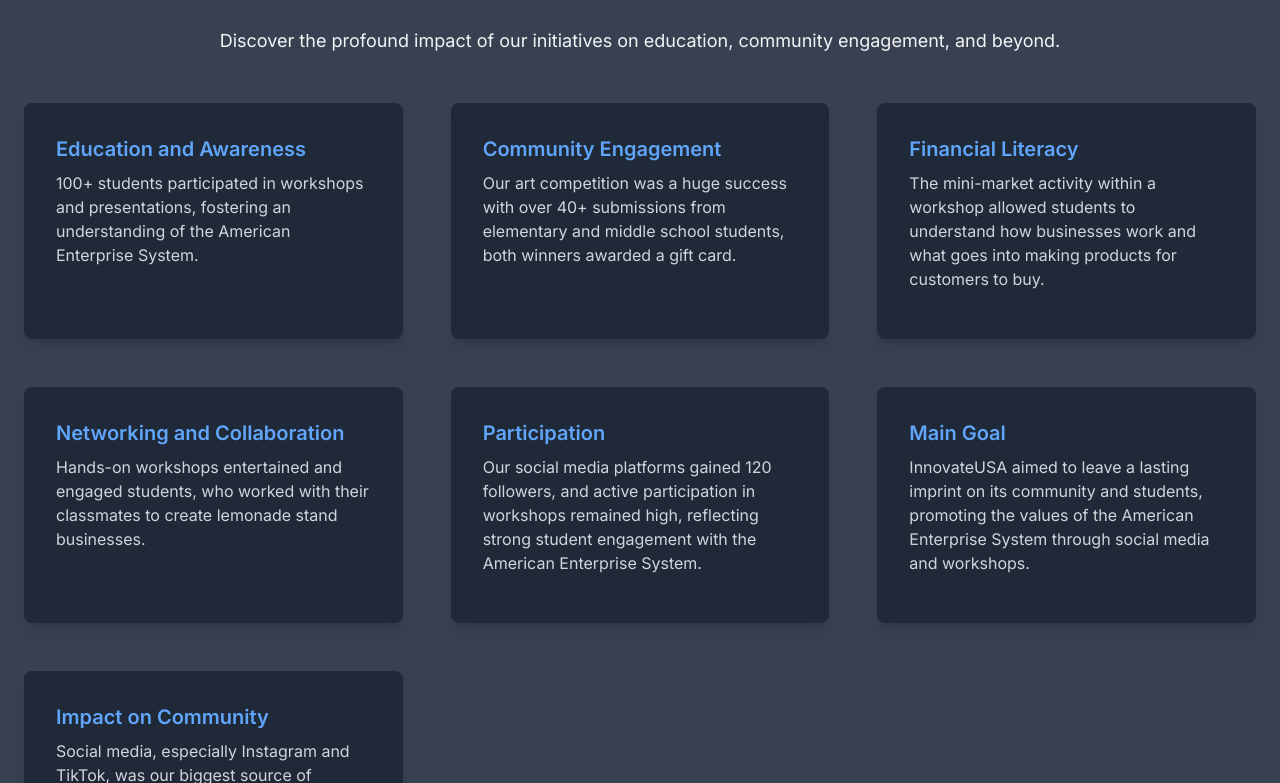
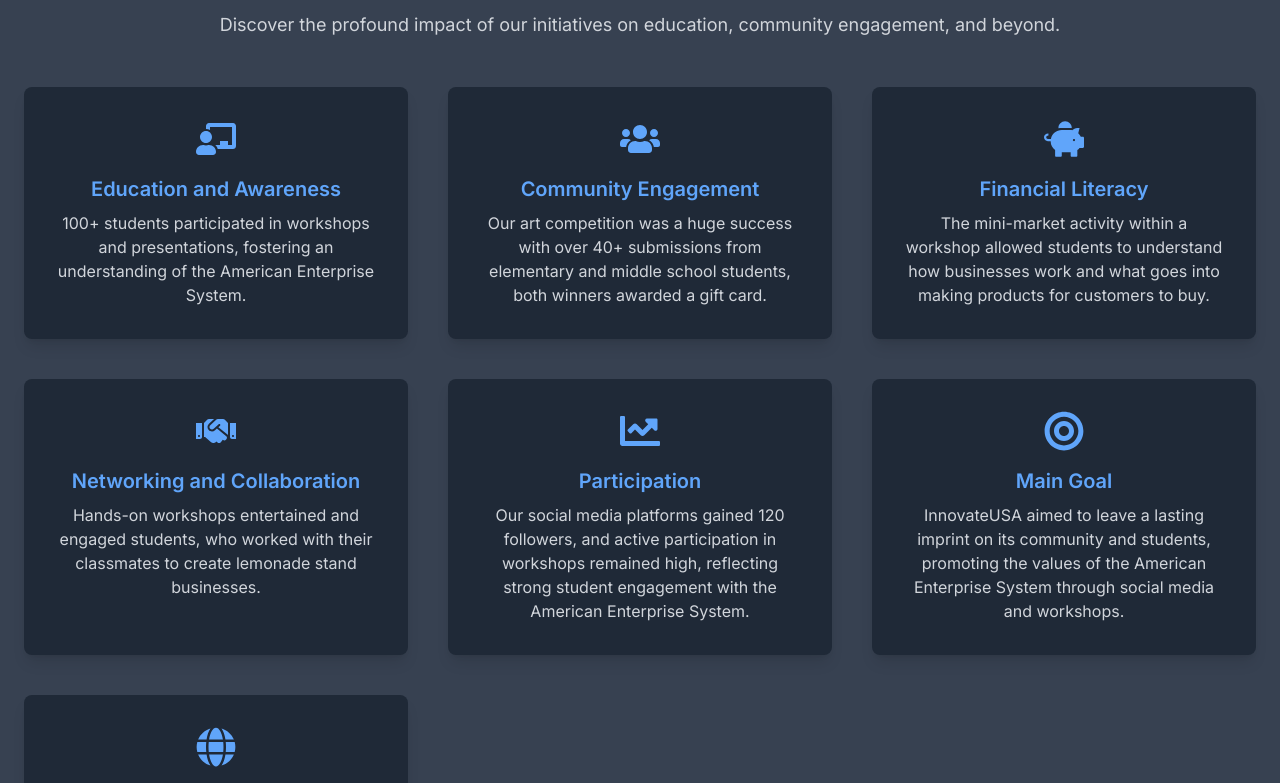
Before and after one commit to arao761/innovate-usa, a Next.js app: page / in a window 1280 px wide. Shown: the part 2717-3500 px from the top of the page. Built offline with nearby package versions, Linux system fonts and the light colour scheme.

Commit message:
changed impact section

```diff
--- a/components/ImpactSection.tsx
+++ b/components/ImpactSection.tsx
@@ -1,14 +1,15 @@
 import React from 'react';
 import { motion } from 'framer-motion';
+import { FaChalkboardTeacher, FaUsers, FaPiggyBank, FaHandshake, FaChartLine, FaBullseye, FaGlobe } from 'react-icons/fa';
 
 const impactItems = [
-    { title: 'Education and Awareness', description: '100+ students participated in workshops and presentations, fostering an understanding of the American Enterprise System.' },
-    { title: 'Community Engagement', description: 'Our art competition was a huge success with over 40+ submissions from elementary and middle school students, both winners awarded a gift card.' },
-    { title: 'Financial Literacy', description: 'The mini-market activity within a workshop allowed students to understand how businesses work and what goes into making products for customers to buy.' },
-    { title: 'Networking and Collaboration', description: 'Hands-on workshops entertained and engaged students, who worked with their classmates to create lemonade stand businesses.' },
-    { title: 'Participation', description: 'Our social media platforms gained 120 followers, and active participation in workshops remained high, reflecting strong student engagement with the American Enterprise System.' },
-    { title: 'Main Goal', description: 'InnovateUSA aimed to leave a lasting imprint on its community and students, promoting the values of the American Enterprise System through social media and workshops.' },
-    { title: 'Impact on Community', description: 'Social media, especially Instagram and TikTok, was our biggest source of impact, informing and inspiring the community about the American Enterprise System.' },
+    { icon: <FaChalkboardTeacher size={40} className="text-blue-400 mb-4" />, title: 'Education and Awareness', description: '100+ students participated in workshops and presentations, fostering an understanding of the American Enterprise System.' },
+    { icon: <FaUsers size={40} className="text-blue-400 mb-4" />, title: 'Community Engagement', description: 'Our art competition was a huge success with over 40+ submissions from elementary and middle school students, both winners awarded a gift card.' },
+    { icon: <FaPiggyBank size={40} className="text-blue-400 mb-4" />, title: 'Financial Literacy', description: 'The mini-market activity within a workshop allowed students to understand how businesses work and what goes into making products for customers to buy.' },
+    { icon: <FaHandshake size={40} className="text-blue-400 mb-4" />, title: 'Networking and Collaboration', description: 'Hands-on workshops entertained and engaged students, who worked with their classmates to create lemonade stand businesses.' },
+    { icon: <FaChartLine size={40} className="text-blue-400 mb-4" />, title: 'Participation', description: 'Our social media platforms gained 120 followers, and active participation in workshops remained high, reflecting strong student engagement with the American Enterprise System.' },
+    { icon: <FaBullseye size={40} className="text-blue-400 mb-4" />, title: 'Main Goal', description: 'InnovateUSA aimed to leave a lasting imprint on its community and students, promoting the values of the American Enterprise System through social media and workshops.' },
+    { icon: <FaGlobe size={40} className="text-blue-400 mb-4" />, title: 'Impact on Community', description: 'Social media, especially Instagram and TikTok, was our biggest source of impact, informing and inspiring the community about the American Enterprise System.' },
 ];
 
 const ImpactSection: React.FC = () => {
@@ -21,22 +22,23 @@
                     transition={{ duration: 0.8 }}
                     className="text-center mb-12"
                 >
-                    <h2 className="text-5xl font-bold text-blue-400 mb-8">Impact</h2>
-                    <p className="text-lg mb-6">
+                    <h2 className="text-5xl font-bold text-blue-400 mb-4">Impact</h2>
+                    <p className="text-lg text-gray-300 mb-10">
                         Discover the profound impact of our initiatives on education, community engagement, and beyond.
                     </p>
                 </motion.div>
-                <div className="grid grid-cols-1 md:grid-cols-2 lg:grid-cols-3 gap-12">
+                <div className="grid grid-cols-1 md:grid-cols-2 lg:grid-cols-3 gap-10">
                     {impactItems.map((impact, index) => (
                         <motion.div
                             key={index}
-                            className="bg-gray-800 p-8 rounded-lg shadow-lg hover:shadow-2xl transition-shadow duration-300"
+                            className="bg-gray-800 p-8 rounded-lg shadow-lg hover:shadow-2xl transition-shadow duration-300 flex flex-col items-center text-center"
                             initial={{ opacity: 0, y: 20 }}
                             animate={{ opacity: 1, y: 0 }}
                             transition={{ delay: index * 0.2, duration: 0.8 }}
                         >
+                            {impact.icon}
                             <h3 className="text-xl font-semibold mb-2 text-blue-400">{impact.title}</h3>
-                            <p className="text-gray-300 mb-4">{impact.description}</p>
+                            <p className="text-gray-300">{impact.description}</p>
                         </motion.div>
                     ))}
                 </div>
```
